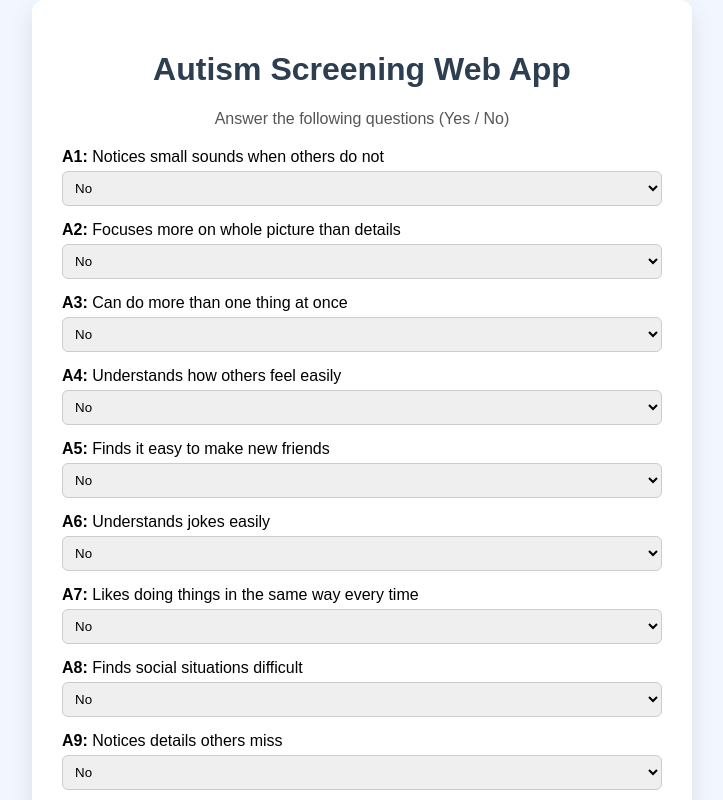
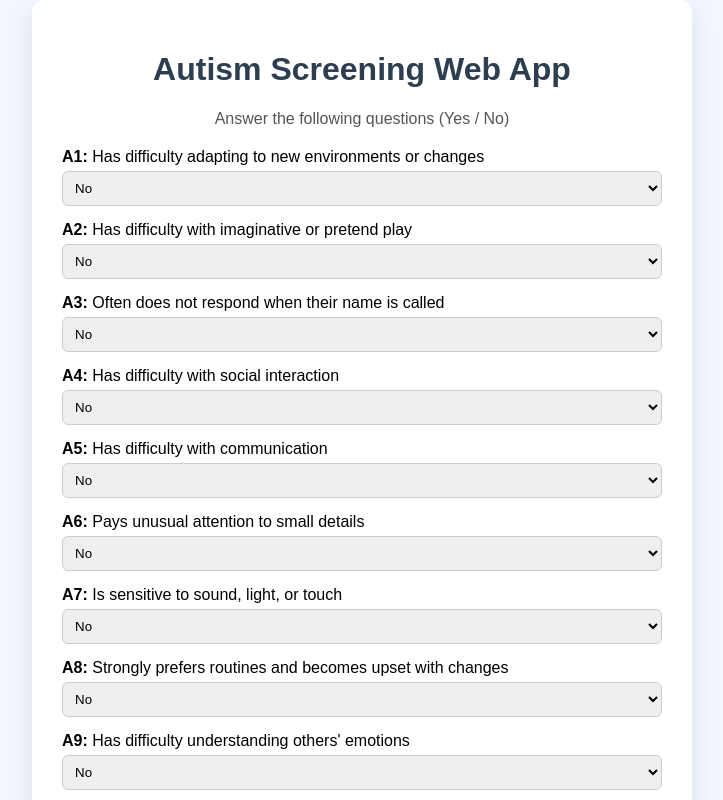
Before and after one commit to manasapotturi-2005/Early_Stage_Autism_Detection, a React (Create React App) app in the folder frontend/: page / in a window 1280 px wide. Shown: the top 800 px of the page, without its empty margins (278-1001 px from the left). Built offline with nearby package versions, Linux system fonts and the light colour scheme.

Commit message:
Update frontend logic

```diff
--- a/frontend/src/App.js
+++ b/frontend/src/App.js
@@ -3,17 +3,17 @@ import "./App.css";
 
 function App() {
   const questions = {
-    A1: "Notices small sounds when others do not",
-    A2: "Focuses more on whole picture than details",
-    A3: "Can do more than one thing at once",
-    A4: "Understands how others feel easily",
-    A5: "Finds it easy to make new friends",
-    A6: "Understands jokes easily",
-    A7: "Likes doing things in the same way every time",
-    A8: "Finds social situations difficult",
-    A9: "Notices details others miss",
-    A10: "Finds it hard to understand others' intentions"
-  };
+  A1: "Has difficulty adapting to new environments or changes",
+  A2: "Has difficulty with imaginative or pretend play",
+  A3: "Often does not respond when their name is called",
+  A4: "Has difficulty with social interaction",
+  A5: "Has difficulty with communication",
+  A6: "Pays unusual attention to small details",
+  A7: "Is sensitive to sound, light, or touch",
+  A8: "Strongly prefers routines and becomes upset with changes",
+  A9: "Has difficulty understanding others' emotions",
+  A10: "Has difficulty doing more than one task at a time"
+};
 
   const initialState = Object.keys(questions).reduce((acc, key) => {
     acc[key] = "0";
```
